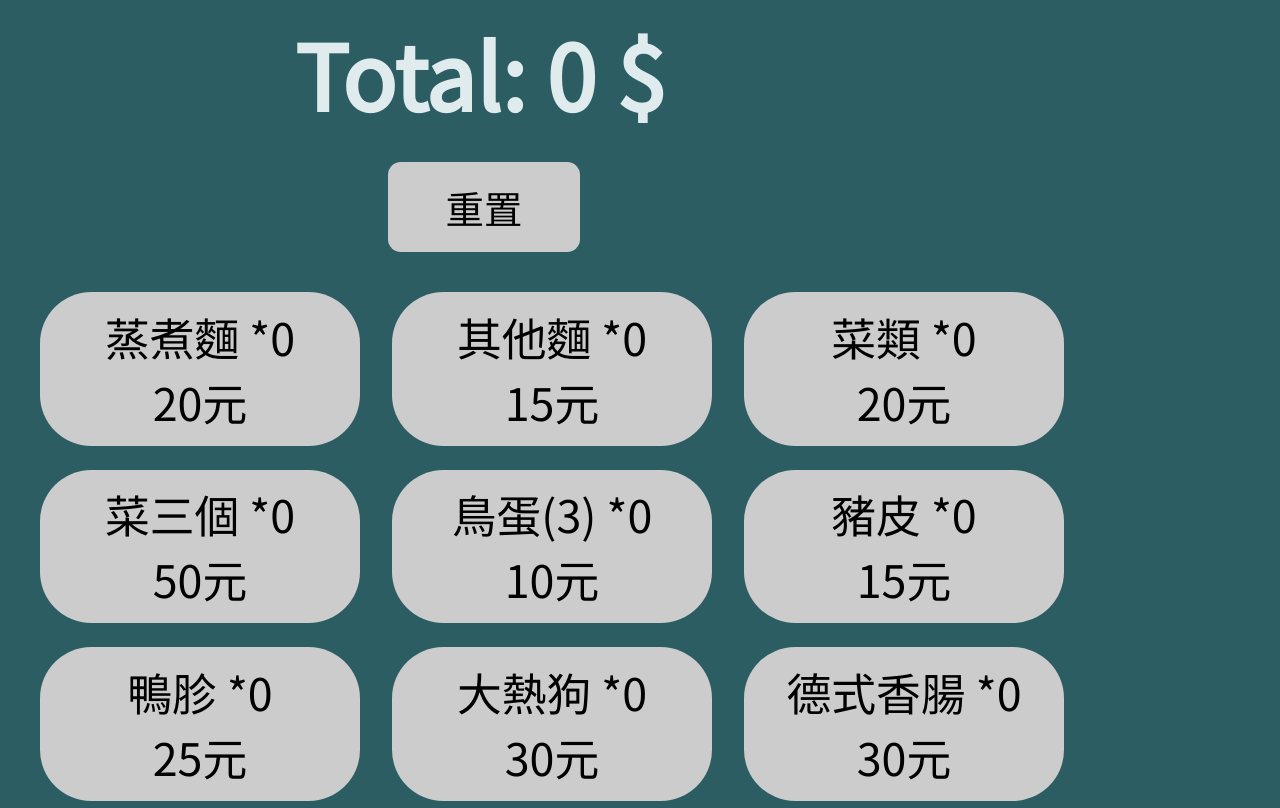
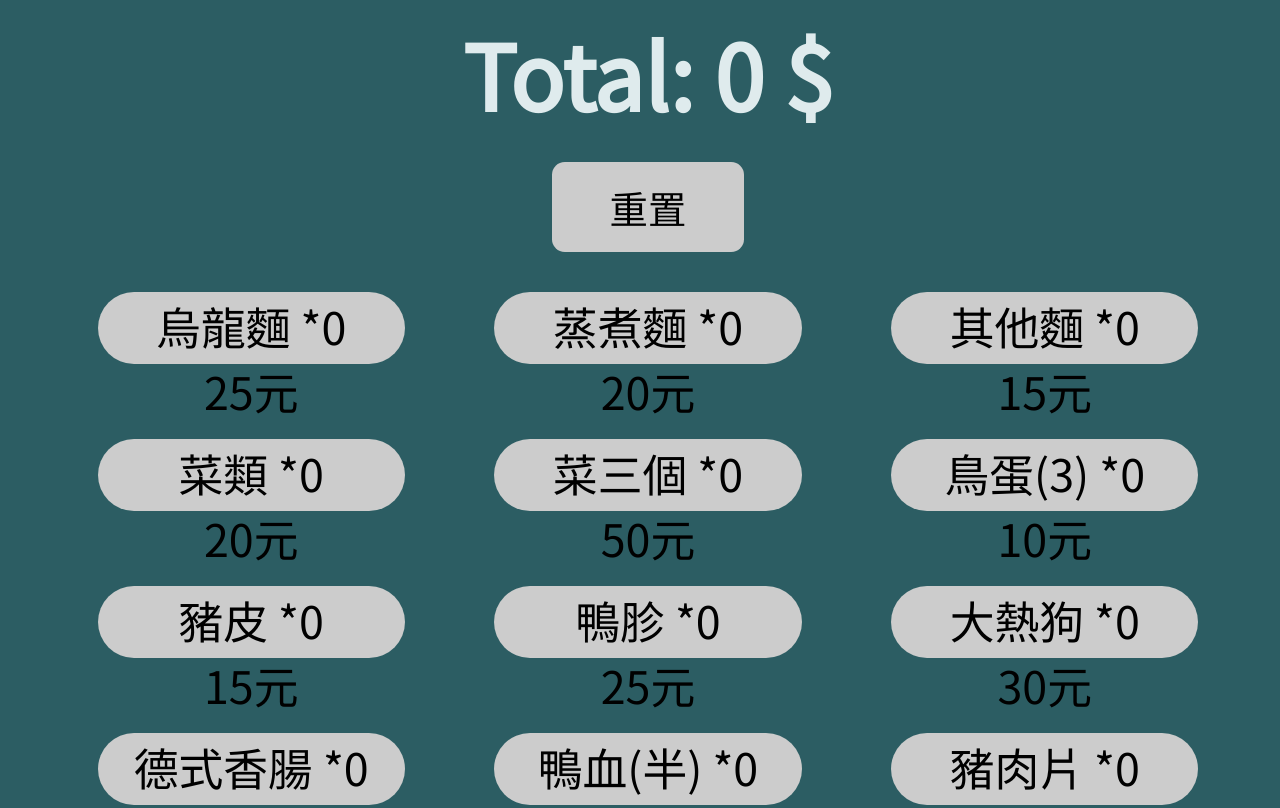
Before and after one commit to Waipjy/caculator, a plain HTML site: page index.html in a window 1280 px wide. Shown: the top 808 px of the page. Drawn offline with nearby package versions, Linux system fonts and the light colour scheme.

Commit message:
Update index.html

```diff
--- a/index.html
+++ b/index.html
@@ -19,9 +19,9 @@
 
         button {
             margin-top: 3vh;
-            margin-left: 4vh;
-            width: 25vw;
-            height: 12vw;
+            margin-left: 7vw;
+            width: 24vw;
+            height: 9vh;
             font-size: 3.5vw;
             background: #ccc;
             font-family: "Noto Sans TC", sans-serif !important;
@@ -29,23 +29,23 @@
             border: 0 none;
             cursor: pointer;
             -webkit-border-radius: 5vw;
-            border-radius: 4vw;
+            border-radius: 3vw;
             display: inline;
             text-align: center;
         }
 
         h1 {
-            margin-left: 3vh;
             font-size: 7vw;
             font-family: "Noto Sans TC", sans-serif !important;
             font-weight: 1000;
             display: inline;
+            text-align: center;
         }
 
         #d0 {
             margin-top: -10px;
             padding-top: 10px;
-            width: 920px;
+            width: 100vw;
             background-color: #2C5D63;
             position: fixed;
             text-align: center;
@@ -53,7 +53,7 @@
 
         #re {
             margin-top: 3vh;
-            margin-left: 4vh;
+            margin-left: 0vw;
             width: 15vw;
             height: 7vw;
             font-size: 3vw;
@@ -76,6 +76,7 @@
     </style>
     <script>
         var dict = {
+            "烏龍麵": [25, 0],
             "蒸煮麵": [20, 0],
             "其他麵": [15, 0],
             "菜類": [20, 0],
@@ -109,8 +110,7 @@
             "大豆干": [25, 0],
             "蝦捲": [25, 0],
             "香魚捲": [20, 0],
-            "紅區(5)": [40, 0],
-            "綠區(5)": [40, 0],
+            "紅綠區(5)": [40, 0],
             "黃區(3)": [30, 0],
             // "鑫鑫腸(5)": [40, 0],
             // "燕餃(5)": [40, 0],
```
